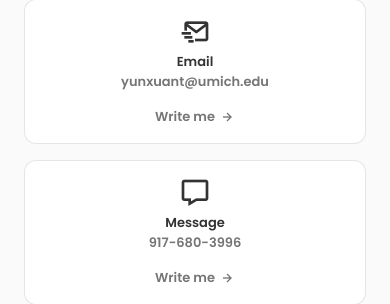
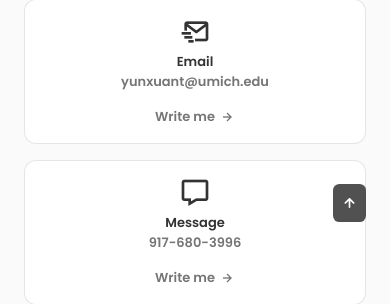
Before and after one commit to haytham918/portfolio, a React (Create React App) app: page / in a window 390 px wide. Shown: the part 791-1095 px from the top of the page. Built offline with nearby package versions, Linux system fonts and the light colour scheme.

Commit message:
Add scroll up and header change

```diff
--- a/src/App.js
+++ b/src/App.js
@@ -3,6 +3,7 @@
 import Home from './components/Home'
 import Contact from './components/Contact';
 import Footer from './components/Footer';
+import { ScrollUp } from './components/ScrollUp';
 function App() {
   return (
    <>
@@ -11,8 +12,9 @@
    <main className='main'>
     <Home />
     <Contact />
-    <Footer />
    </main>
+   <Footer />
+   <ScrollUp />
    </>
   );
 }
--- a/src/components/Header.css
+++ b/src/components/Header.css
@@ -48,6 +48,10 @@
 .active-link,
 .nav__link:hover{
   color: var(--title-color-dark);
+}
+
+.scroll-header{
+  box-shadow: 0 -1px 4px rgba(0, 0, 0, 0.15);
 }
 
 @media screen and (max-width: 768px){
--- a/src/components/Header.jsx
+++ b/src/components/Header.jsx
@@ -2,7 +2,18 @@
 import './Header.css';
 
 const Header = () => {
+  window.addEventListener('scroll', function(){
+    const header = document.querySelector('.header');
+    if(this.scrollY >= 80 ){
+      header.classList.add('scroll-header');
+    }else{
+      header.classList.remove('scroll-header');
+    }
+  })
+
   const [Toggle, showMenu] = useState(false);
+
+  const[activeNav, setActiveNav] = useState('#about');
 
   return(
    <header className="header">
@@ -13,7 +24,7 @@
           <ul className="nav__list grid">
 
             <li className="nav__item">
-              <a href="#about" className="nav__link active-link">
+              <a href="#about" className={activeNav === '#about' ? "nav__link active-link" : 'nav__link'} onClick={() => setActiveNav('#about')}>
                 <i className="uil uil-user nav__icon"></i> About
               </a>
             </li>
@@ -26,13 +37,13 @@
 
 
             <li className="nav__item">
-              <a href="#portfolio" className="nav__link">
+              <a href="#portfolio" className={activeNav === '#portfolio' ? "nav__link active-link" : 'nav__link'} onClick={() => setActiveNav('#portfolio')}>
                 <i className="uil uil-scenery nav__icon"></i> Portfolio
               </a>
             </li>
 
             <li className="nav__item">
-              <a href="#contact" className="nav__link">
+              <a href="#contact" className={activeNav === '#contact' ? "nav__link active-link" : 'nav__link'} onClick={() => setActiveNav('#contact')}>
                 <i className="uil uil-message nav__icon"></i> Contact
               </a>
             </li>
--- a/src/components/ScrollUp.css
+++ b/src/components/ScrollUp.css
@@ -0,0 +1,41 @@
+.scrollup{
+  position: fixed;
+  right: 2.5rem;
+  bottom: -20%;
+  background-color: var(--title-color);
+  opacity: 0.85;
+  padding: 0.3rem 0.5rem;
+  border-radius: 0.4rem;
+  z-index: var(--z-tooltip);
+  transition: 0.4s;
+}
+
+.scrollup__icon{
+  font-size: 1.5rem;
+  color: var(--container-color);
+}
+
+.scrollup:hover{
+  background-color: var(--title-color-dark);
+}
+
+.show-scroll{
+  bottom: 3rem;
+}
+
+
+@media screen and (max-width: 992px){
+  .scrollup{
+    right: 1.5rem;
+    padding: 0.25rem 0.4rem;
+  }
+  .scrollup__icon{
+    font-size: 1.25rem;
+  }
+}
+
+@media screen and (max-width: 350px){
+  .scrollup{
+    right: 1rem;
+  }
+}
--- a/src/components/ScrollUp.jsx
+++ b/src/components/ScrollUp.jsx
@@ -1,7 +1,19 @@
 import React from 'react'
+import './ScrollUp.css'
+export const ScrollUp = () => {
+  window.addEventListener('scroll', function(){
+    const scrollUp = document.querySelector('.scrollup');
+    if(this.scrollY >= 560 ){
+      scrollUp.classList.add('show-scroll');
+    }else{
+      scrollUp.classList.remove('show-scroll');
+    }
+  })
+  return (
+    <a href="#" className="scrollup">
+      <i className="uil uil-arrow-up scrollup__icon">
 
-export const ScrollUp = () => {
-  return (
-    <div>ScrollUp</div>
+      </i>
+    </a>
   )
 }
```
